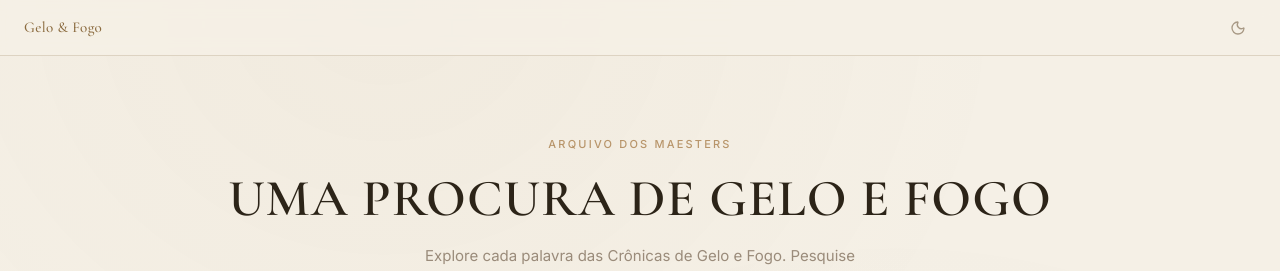
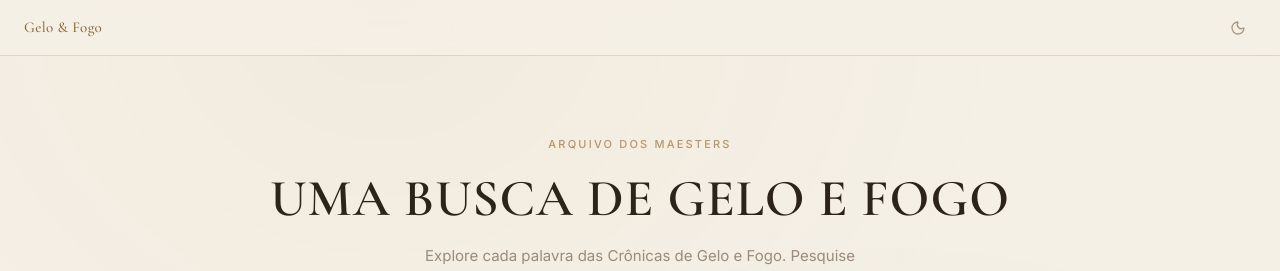
Before and after one commit to FelipeAraujoBS/A-Procura-de-Gelo-e-Fogo-Frontend, a Next.js app: page / in a window 1280 px wide. Shown: the top 271 px of the page. Built offline with nearby package versions, Linux system fonts and the light colour scheme; no server answers.

Commit message:
[feat] BUSCA no lugar de PROCURA

```diff
--- a/components/HomeContent.tsx
+++ b/components/HomeContent.tsx
@@ -98,7 +98,7 @@ export function HomeContent() {
         {/* Header Section */}
         <div className="header-section">
           <div className="eyebrow">Arquivo dos Maesters</div>
-          <h1 className="main-title">UMA PROCURA DE GELO E FOGO</h1>
+          <h1 className="main-title">UMA BUSCA DE GELO E FOGO</h1>
           <p className="supporting-text">
             Explore cada palavra das Crônicas de Gelo e Fogo. Pesquise
             personagens, profecias, locais e frases icônicas.
```
